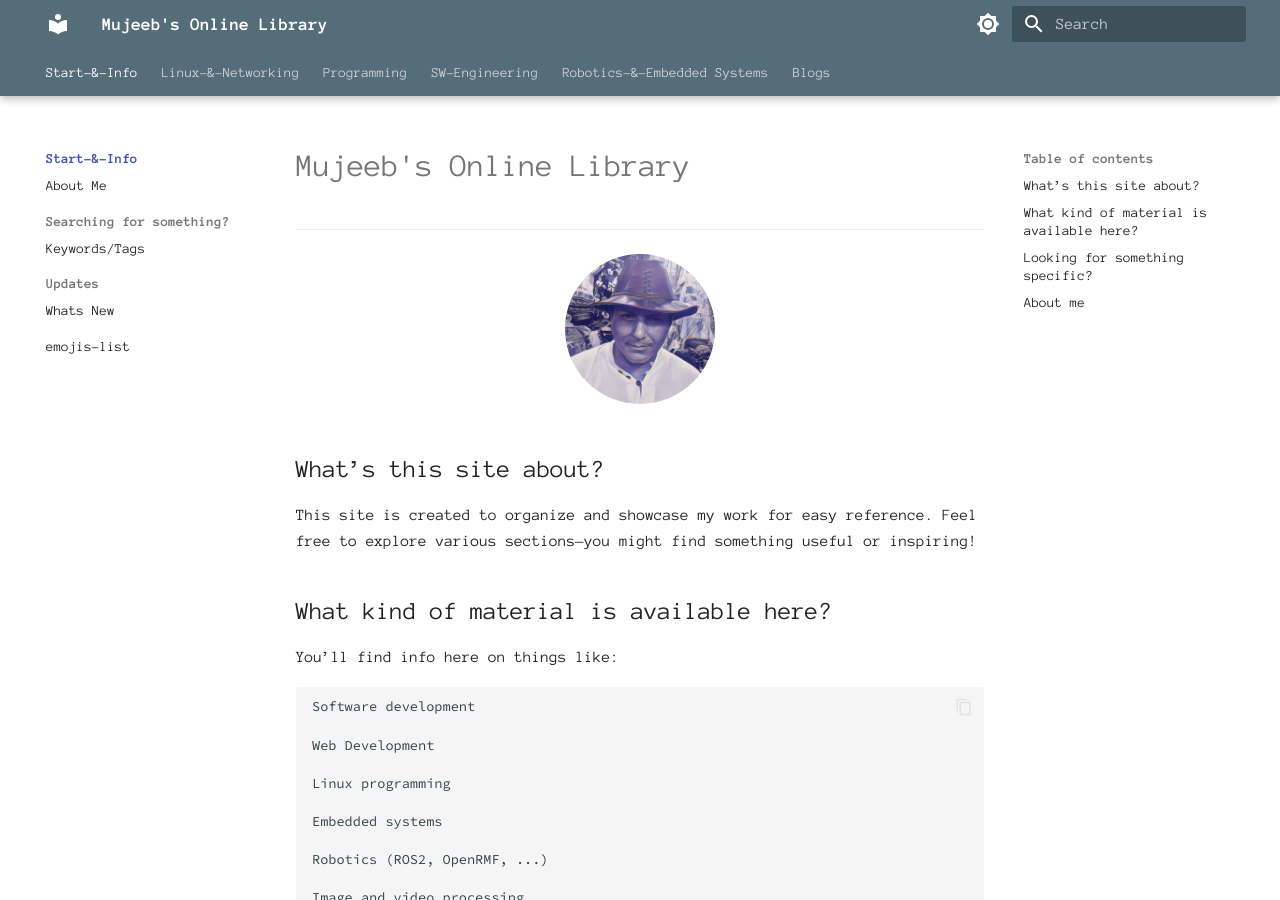
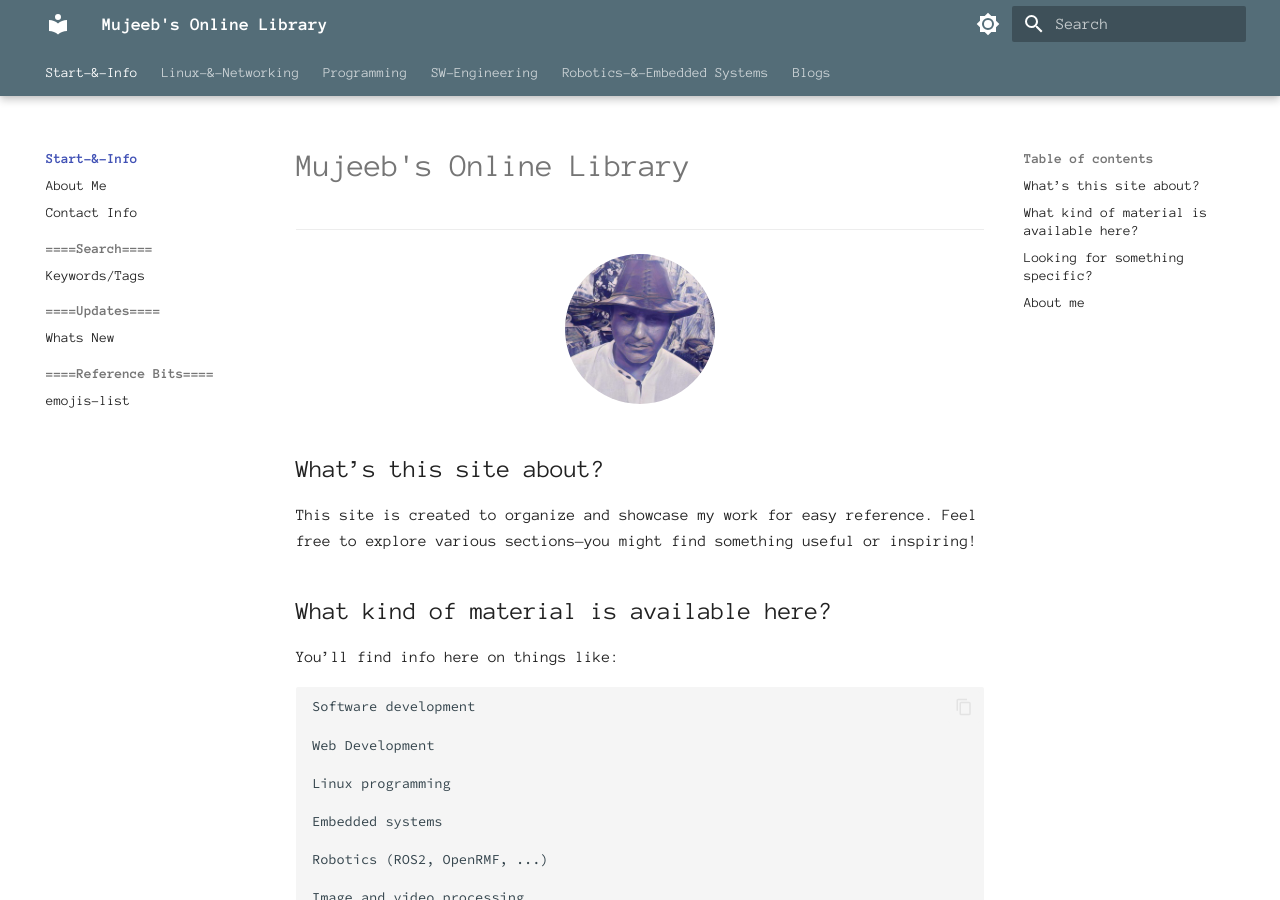
Before and after one commit to alohamujeeb/alohamujeeb.github.io, an MkDocs documentation site: the page built from docs/index.md, in a window 1280 px wide and 900 px high. Built offline with MkDocs 1.6.1 and Material for MkDocs 9.7.7, drawn with Linux system fonts in a browser that asks for light colours.

Commit message:
files restructured

```diff
--- a/mkdocs.yml
+++ b/mkdocs.yml
@@ -105,29 +105,32 @@ nav:
   - Start-&-Info:
     - My Online Library: index.md
     - About Me: about/aboutme.md
-    - Searching for something?:
+    - Contact Info: about/contact.md
+    - ====Search====:
       - Keywords/Tags: tags.md
-    - Updates:
+    - ====Updates====:
       - Whats New: whatsnew.md
-    - emojis-list: emoji-list.md
+    - ====Reference Bits====:
+      - emojis-list: emoji-list.md
 
 
   - Linux-&-Networking:
     - index: linux/index.md
-    - Linux CLI:
+    - ====Linux CLI====:
       - Linux Commands Reference: linux/linux-cli.md
-    - Linux Scripting:
+    - ====Linux Scripting====:
       - Bash Shell: linux/bash.md
-    - Linux Networking:
-      - Networking Basics: linux/linux-networking.md
-    - quic protocol: linux/quic.md
+    - ====Linux Networking====:
+      - Linux Networking 101: linux/linux-networking.md
+    - ====Protocls====:
+      - quic protocol: linux/quic.md
 
 
   #- RoboEmbed
   #- WebCraft
   - Programming:
     - index: programming/index.md
-    - Languages:
+    - ====Languages====:
       - Golang 101 (Common Concepts):
         - index: programming/languages/golang101/index.md
         - 01-Getting Started: programming/languages/golang101/01-gettingstarted.md
@@ -154,7 +157,7 @@ nav:
       - Rust 201 (Intermediate RUST):
         - index: programming/languages/rust201/index.md
 
-    - Frameworks/Libs:
+    - ====Frameworks/Libs====:
       - QUIC-GO 101:
         - index: programming/frameworks/quicgo101/index.md
         - Hello World (in Go): programming/frameworks/quicgo101/01-hello-world.md
@@ -162,7 +165,7 @@ nav:
 
   - SW-Engineering:
     - index: sweng/index.md
-    - Docker & Containers:
+    - ===Containers====:
       - Docker 101:
         - index: sweng/docker101/index.md
         - Docker-Getting Started: sweng/docker101/getting-started.md
@@ -173,15 +176,15 @@ nav:
 
   - Robotics-&-Embedded Systems:
     - index:  embsys-drobot/index.md
-    - Quectel:
+    - ====Quectel====:
       - Quectel RM530N-GL:
         - index: embsys-drobot/Quectel-RM530N-GL/index.md
         - Mounting on Raspberry Pi: embsys-drobot/Quectel-RM530N-GL/RM530N_RPi_connections.md
         - AT Command Reference: embsys-drobot/Quectel-RM530N-GL/at-command-reference.md
-    - Embedded Platforms:
+    - ====Platforms====:
       - Raspberry-Pi 5:
         - index: embsys-drobot/pi5/index.md
-    - ROS and RMF:
+    - ====ROS and RMF====:
       - ROS2:
         - index: embsys-drobot/ros/index.md
       - OpenRMF:
```
Also changed, not shown: docs/about/contact.md (added, +5 -0 lines), docs/embsys-drobot/index.md (+2 -2 lines).
